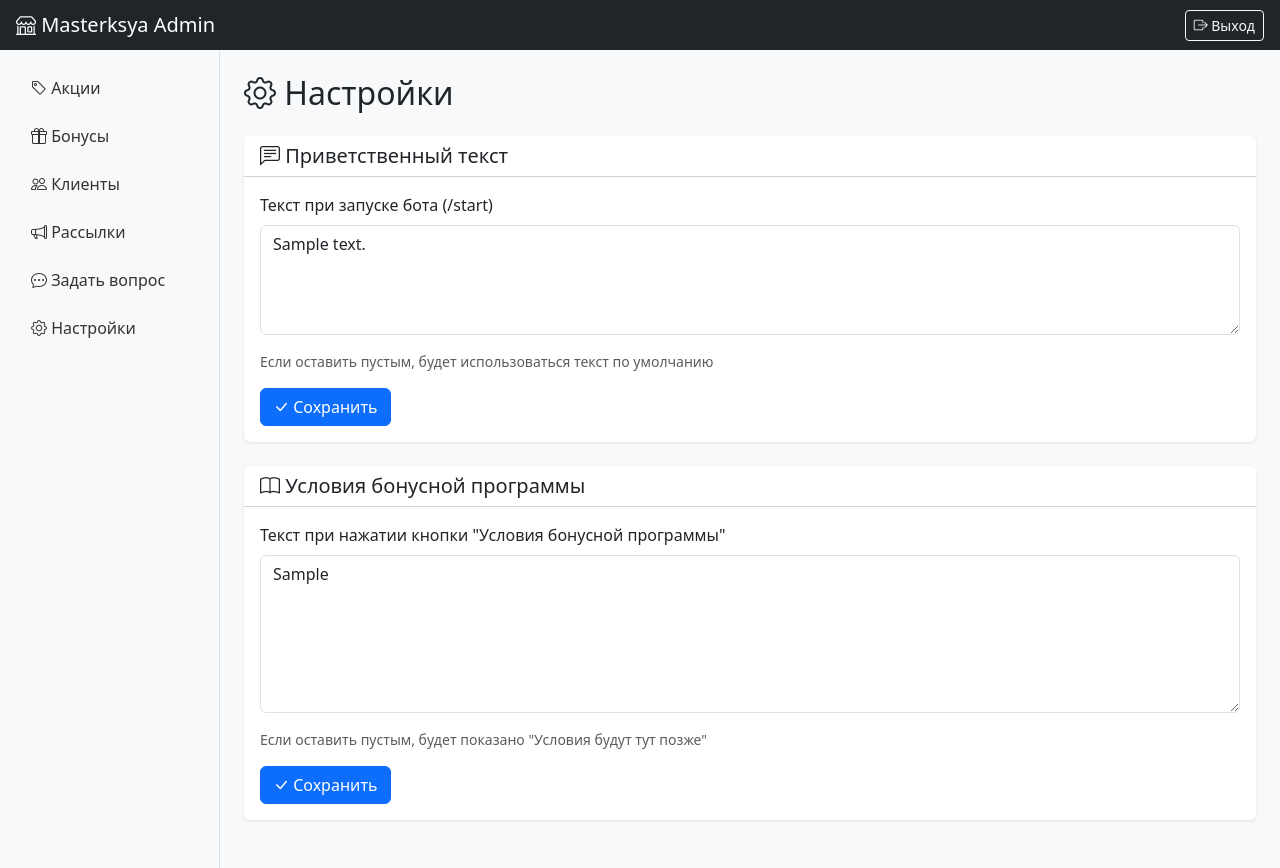
After one commit to CryptoIgor87/masterskaya, a FastAPI app: template web/templates/settings.html in a window 1280 px wide. The commit adds this page. Run offline with FastAPI, Linux system fonts and the light colour scheme; the visitor is signed in with stand-in values (Sample User, id 1); the template is opened without the code that fills it: most values are stand-ins (such as "Sample title", 1, 10 or a date in 2020); parts of the project's set-up code (start-up, migrations or seed data) failed here and were passed over.

Commit message:
Add Settings page with welcome text and bonus terms
- New admin Settings page with two text fields
- Welcome text used in bot /start (fallback to default if empty)
- Bonus terms shown in bot "Условия бонусной программы"

Co-Authored-By: Claude Opus 4.6 <noreply@anthropic.com>

```diff
--- a/bot/handlers/bonuses.py
+++ b/bot/handlers/bonuses.py
@@ -65,9 +65,10 @@ async def show_bonuses(callback: CallbackQuery):
 @router.callback_query(SectionCallback.filter(F.name == "bonus_terms"))
 async def show_bonus_terms(callback: CallbackQuery):
     await callback.answer()
+    terms = await db.get_setting("bonus_terms")
+    text = terms if terms else "Условия будут тут позже."
     await callback.message.answer(
-        "\U0001f4d6 <b>Условия бонусной программы</b>\n\n"
-        "Привет! Условия будут тут позже.",
+        f"\U0001f4d6 <b>Условия бонусной программы</b>\n\n{text}",
         parse_mode="HTML",
         reply_markup=back_to_menu_keyboard()
     )
--- a/bot/handlers/start.py
+++ b/bot/handlers/start.py
@@ -4,16 +4,19 @@ from aiogram.types import Message, CallbackQuery
 from aiogram.fsm.context import FSMContext
 from bot.keyboards.main_menu import main_menu_keyboard
 from bot.callbacks.callback_data import NavigationCallback
+import database as db
 
 router = Router()
+
+DEFAULT_WELCOME = "Добро пожаловать в наш магазин! \U0001f44b"
 
 
 @router.message(CommandStart())
 async def cmd_start(message: Message, state: FSMContext):
     await state.clear()
+    welcome = await db.get_setting("welcome_text") or DEFAULT_WELCOME
     await message.answer(
-        "Добро пожаловать в наш магазин! \U0001f44b\n\n"
-        "Выберите интересующий раздел:",
+        f"{welcome}\n\nВыберите интересующий раздел:",
         reply_markup=main_menu_keyboard()
     )
 
--- a/web/app.py
+++ b/web/app.py
@@ -66,7 +66,7 @@ def create_app(bot=None) -> FastAPI:
 
     # --- Admin routes ---
 
-    from web.routes import promotions, bonuses, clients, feedback, mailings
+    from web.routes import promotions, bonuses, clients, feedback, mailings, settings
 
     parent = APIRouter(prefix=BASE_PATH)
     parent.include_router(promotions.router)
@@ -74,6 +74,7 @@ def create_app(bot=None) -> FastAPI:
     parent.include_router(clients.router)
     parent.include_router(feedback.router)
     parent.include_router(mailings.router)
+    parent.include_router(settings.router)
     app.include_router(parent)
 
     # --- Root redirect ---
--- a/web/templates/base.html
+++ b/web/templates/base.html
@@ -42,6 +42,11 @@
                         <i class="bi bi-chat-dots"></i> Задать вопрос
                     </a>
                 </li>
+                <li class="nav-item">
+                    <a class="nav-link {% if active_page == 'settings' %}fw-bold text-primary{% endif %}" href="{{ B }}/admin/settings">
+                        <i class="bi bi-gear"></i> Настройки
+                    </a>
+                </li>
             </ul>
         </div>
 
--- /dev/null
+++ b/web/templates/settings.html
@@ -0,0 +1,51 @@
+{% extends "base.html" %}
+{% block title %}Настройки{% endblock %}
+
+{% block content %}
+<h2 class="mb-4"><i class="bi bi-gear"></i> Настройки</h2>
+
+{% if flash_msg %}
+<div class="alert alert-{{ flash_type }} alert-dismissible fade show mb-4" role="alert">
+    {{ flash_msg }}
+    <button type="button" class="btn-close" data-bs-dismiss="alert"></button>
+</div>
+{% endif %}
+
+<!-- Welcome text -->
+<div class="card mb-4">
+    <div class="card-header bg-white">
+        <h5 class="mb-0"><i class="bi bi-chat-left-text"></i> Приветственный текст</h5>
+    </div>
+    <div class="card-body">
+        <form action="{{ B }}/admin/settings/welcome-text" method="post">
+            <div class="mb-3">
+                <label class="form-label">Текст при запуске бота (/start)</label>
+                <textarea name="welcome_text" class="form-control" rows="4" placeholder="Добро пожаловать в наш магазин!">{{ welcome_text }}</textarea>
+            </div>
+            <small class="text-muted d-block mb-3">Если оставить пустым, будет использоваться текст по умолчанию</small>
+            <button type="submit" class="btn btn-primary">
+                <i class="bi bi-check-lg"></i> Сохранить
+            </button>
+        </form>
+    </div>
+</div>
+
+<!-- Bonus terms -->
+<div class="card mb-4">
+    <div class="card-header bg-white">
+        <h5 class="mb-0"><i class="bi bi-book"></i> Условия бонусной программы</h5>
+    </div>
+    <div class="card-body">
+        <form action="{{ B }}/admin/settings/bonus-terms" method="post">
+            <div class="mb-3">
+                <label class="form-label">Текст при нажатии кнопки "Условия бонусной программы"</label>
+                <textarea name="bonus_terms" class="form-control" rows="6" placeholder="Условия бонусной программы...">{{ bonus_terms }}</textarea>
+            </div>
+            <small class="text-muted d-block mb-3">Если оставить пустым, будет показано "Условия будут тут позже"</small>
+            <button type="submit" class="btn btn-primary">
+                <i class="bi bi-check-lg"></i> Сохранить
+            </button>
+        </form>
+    </div>
+</div>
+{% endblock %}
```
Also changed, not shown: web/routes/settings.py (added, +44 -0 lines).
